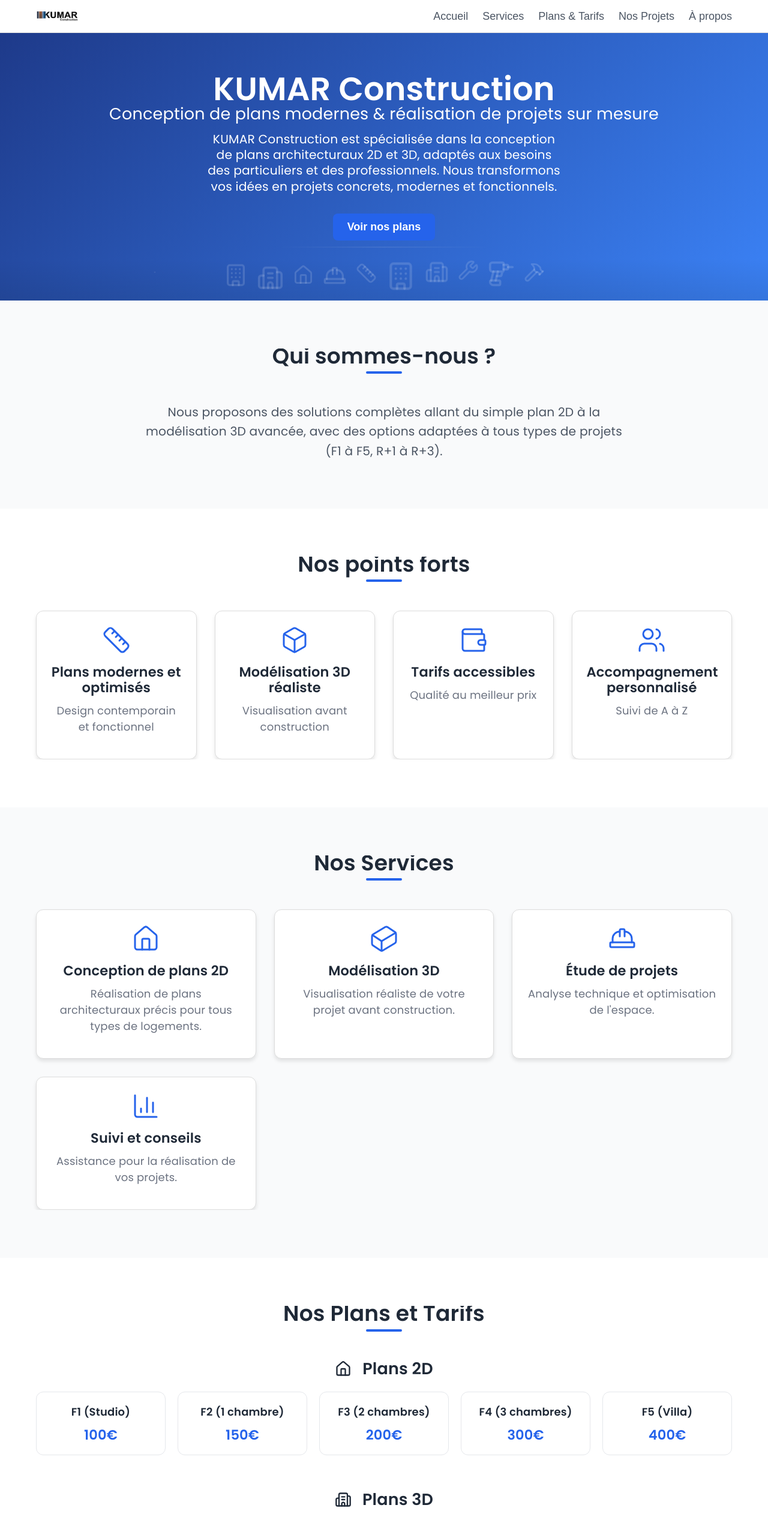
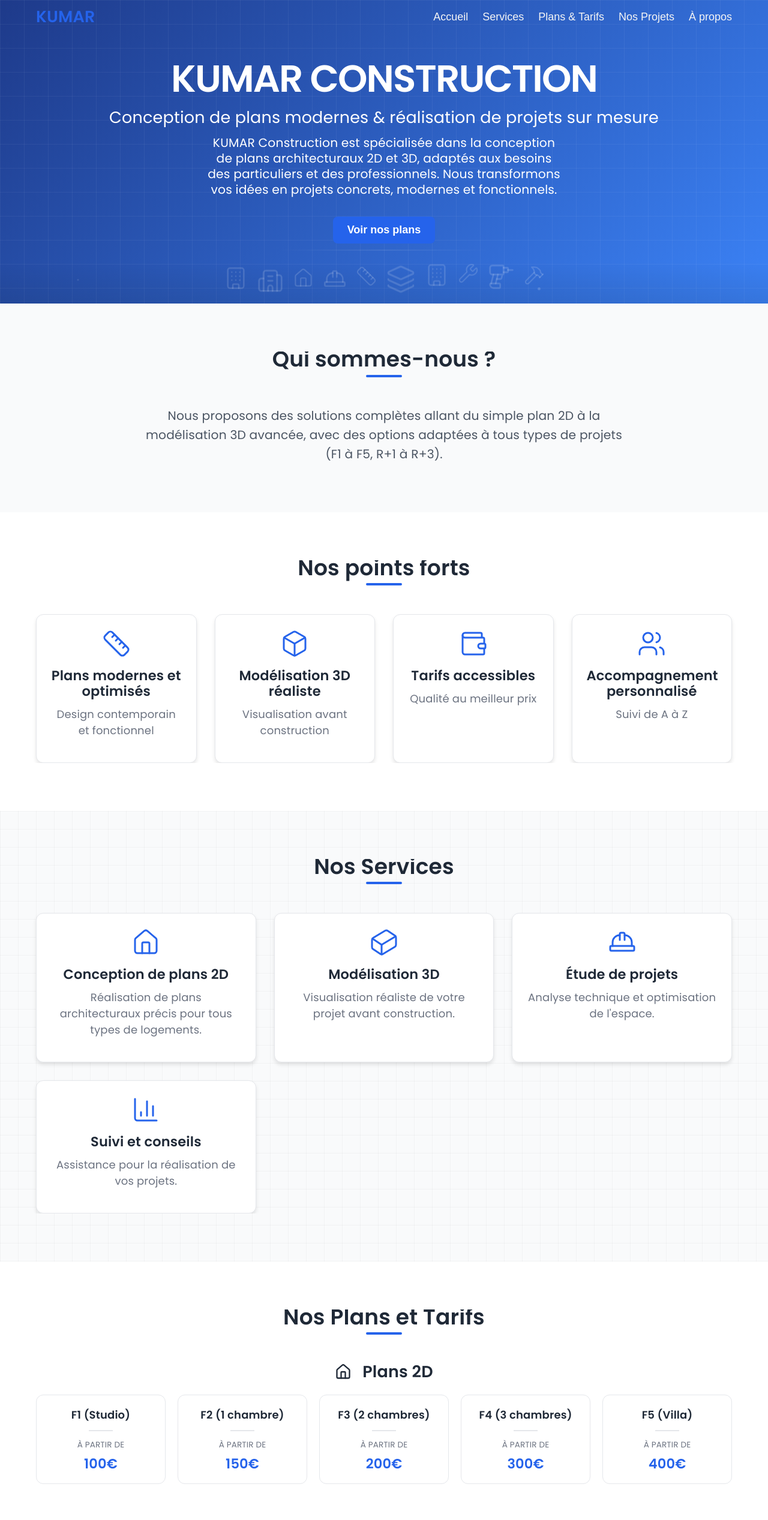
Before and after one commit to MosefSanogo/kumar, a React (Vite) app: page / in a window 1280 px wide. Shown: the top 2534 px of the page at 60% size. Built offline with nearby package versions, Linux system fonts and the light colour scheme.

Commit message:
Second commit

```diff
--- a/src/App.css
+++ b/src/App.css
@@ -8,4 +8,22 @@ body {
   font-family: 'Poppins', 'Inter', -apple-system, BlinkMacSystemFont, 'Segoe UI', Roboto, sans-serif;
   background-color: white;
   color: #1f2937;
+  background-color: #f5f5f5;
 }
+
+/* Classe réutilisable */
+.grid-bg {
+    background-image:
+        linear-gradient(rgba(0, 0, 0, 0.03) 1px, transparent 1px),
+        linear-gradient(90deg, rgba(0, 0, 0, 0.03) 1px, transparent 1px);
+    background-size: 30px 30px;
+}
+
+/* Version sombre pour le footer par exemple */
+.grid-bg-dark {
+    background-color: #1f2937;
+    background-image:
+        linear-gradient(rgba(255, 255, 255, 0.05) 1px, transparent 1px),
+        linear-gradient(90deg, rgba(255, 255, 255, 0.05) 1px, transparent 1px);
+    background-size: 40px 40px;
+}
--- a/src/components/Footer.jsx
+++ b/src/components/Footer.jsx
@@ -3,7 +3,7 @@ import "../styles/Footer.css";
 
 const Footer = () => {
   return (
-    <footer className="footer">
+    <footer className="footer grid-bg-dark ">
       <div className="footer-container">
         <div className="footer-section">
           <h3>KUMAR Construction</h3>
--- a/src/components/Header.jsx
+++ b/src/components/Header.jsx
@@ -1,16 +1,17 @@
 import "../styles/Header.css";
-import { useState } from 'react';
+import { useEffect, useState } from 'react';
 import { Menu, X } from 'lucide-react';
-
 
 const Header = () => {
     const [isMenuOpen, setIsMenuOpen] = useState(false);
+    const [scrolled, setScrolled] = useState(false);
+    const [showLogo, setShowLogo] = useState(false);
 
     const scrollToSection = (sectionId) => {
         const section = document.getElementById(sectionId);
         if (section) {
             section.scrollIntoView({ behavior: 'smooth' });
-      setIsMenuOpen(false); // Ferme le menu après le clic
+            setIsMenuOpen(false);
         }
     };
 
@@ -22,20 +23,45 @@ const Header = () => {
         { name: "À propos", sectionId: "apropos" },
     ];
 
+    useEffect(() => {
+        const handleScroll = () => {
+            const offset = window.scrollY;
+            setScrolled(offset > 10);
+            setShowLogo(offset > 450); // Fusion des deux logiques de scroll
+        };
+
+        window.addEventListener("scroll", handleScroll);
+        return () => window.removeEventListener("scroll", handleScroll);
+    }, []);
+
     return (
-    <header className="header">
+        <header className={`header ${scrolled ? "scrolled" : ""} ${showLogo ? "scrolled-logo": ""} ${isMenuOpen ? "header-open": ""}`}>
             <div className="header-container">
-        <div className="logo" onClick={() => scrollToSection("hero")}>
-          <img src="public\assets\logo.png" alt="Portrait" style={{width:"70px",height:"50px"}}/>
+                <div
+                    className={`logo ${scrolled ? "change" : ""} ${showLogo ? "change-logo": ""}`}
+                    onClick={() => scrollToSection("hero")}
+                >
+                    {showLogo ? (
+                        <img
+                            src="/assets/logo.png"
+                            alt="Kumar Construction Logo"
+                            className="header-logo-img"
+                        />)
+                        :
+                        <span className="logo-text" style={{color: isMenuOpen ? "#333" : ""}}>KUMAR</span>
+                    }
+
                 </div>
 
-        {/* Bouton hamburger (visible sur mobile) */}
-        <button className="hamburger" onClick={() => setIsMenuOpen(!isMenuOpen)}>
-          {isMenuOpen ? <X size={28} /> : <Menu size={28} />}
+                <button
+                    className={"hamburger" + (showLogo ? " change" : "")}
+                    onClick={() => setIsMenuOpen(!isMenuOpen)}
+                    aria-label="Toggle menu"
+                >
+                    {isMenuOpen ? <X size={28}  color={isMenuOpen ? "#333" : ""}/> : <Menu size={28} />}
                 </button>
 
-        {/* Navigation (responsive) */}
-        <nav className={`nav ${isMenuOpen ? 'nav-open' : ''}`}>
+                <nav className={`nav ${isMenuOpen ? 'nav-open' : ''} ${showLogo ? 'nav-change' : ''}`}>
                     {navItems.map((item, index) => (
                         <button
                             key={index}
--- a/src/components/Hero.jsx
+++ b/src/components/Hero.jsx
@@ -1,8 +1,26 @@
 import Button from "./Button";
 import "../styles/Hero.css";
-import { Building, Building2, Home, HardHat, Ruler, Wrench, Hammer, Drill } from "lucide-react";
+import {
+    Building, Building2, Home, HardHat,
+    Ruler, Wrench, Hammer, Drill, Layers
+} from "lucide-react";
 
 const Hero = ({ title, subtitle, description, button1Text, button1Link, button2Text, button2Link }) => {
+
+    // Liste des icônes pour la boucle
+    const icons = [
+        { Icon: Building, size: 40 },
+        { Icon: Building2, size: 45 },
+        { Icon: Home, size: 35 },
+        { Icon: HardHat, size: 40 },
+        { Icon: Ruler, size: 35 },
+        { Icon: Layers, size: 50 }, // Ajout d'une icône de strates/plans
+        { Icon: Building, size: 40 },
+        { Icon: Wrench, size: 35 },
+        { Icon: Drill, size: 45 },
+        { Icon: Hammer, size: 35 }
+    ];
+
     const scrollToSection = (hash) => {
         const sectionId = hash.replace('#', '');
         const section = document.getElementById(sectionId);
@@ -12,40 +30,45 @@ const Hero = ({ title, subtitle, description, button1Text, button1Link, button2T
     };
 
     return (
-        <div className="hero">
+        <section className="hero">
             <div className="hero-container">
                 <h1 className="hero-title">{title}</h1>
                 <p className="hero-subtitle">{subtitle}</p>
                 <p className="hero-description">{description}</p>
                 <div className="hero-buttons">
-                    <Button onClick={() => scrollToSection(button1Link)}>{button1Text}</Button>
-                    {button2Text && <Button onClick={() => scrollToSection(button2Link)} variant="secondary">{button2Text}</Button>}
+                    <Button onClick={() => scrollToSection(button1Link)}>
+                        {button1Text}
+                    </Button>
+                    {button2Text && (
+                        <Button
+                            onClick={() => scrollToSection(button2Link)}
+                            variant="secondary"
+                        >
+                            {button2Text}
+                        </Button>
+                    )}
                 </div>
             </div>
 
-            {/* Effet de buildings animés */}
-            <div className="buildings">
-                <Building className="building-icon" size={40} />
-                <Building2 className="building-icon" size={45} />
-                <Home className="building-icon" size={35} />
-                <HardHat className="building-icon" size={40} />
-                <Ruler className="building-icon" size={35} />
-                <Building className="building-icon" size={50} />
-                <Building2 className="building-icon" size={40} />
-                <Wrench className="building-icon" size={35} />
-                <Drill className="building-icon" size={45} />
-                <Hammer className="building-icon" size={35} />
+            {/* Décoration : Buildings */}
+            <div className="buildings" aria-hidden="true">
+                {icons.map(({ Icon, size }, index) => (
+                    <Icon
+                        key={index}
+                        className="building-icon"
+                        size={size}
+                        strokeWidth={1.5} // Traits plus fins pour un look plus "dessin technique"
+                    />
+                ))}
             </div>
 
-            {/* Effet de poussière/construction */}
-            <div className="construction-dust">
-                <div className="dust dust-1"></div>
-                <div className="dust dust-2"></div>
-                <div className="dust dust-3"></div>
-                <div className="dust dust-4"></div>
-                <div className="dust dust-5"></div>
+            {/* Décoration : Particules de poussière */}
+            <div className="construction-dust" aria-hidden="true">
+                {[...Array(5)].map((_, i) => (
+                    <div key={i} className={`dust dust-${i + 1}`}></div>
+                ))}
             </div>
-        </div>
+        </section>
     );
 };
 
--- a/src/components/PricingCard.jsx
+++ b/src/components/PricingCard.jsx
@@ -4,7 +4,11 @@ const PricingCard = ({ title, price, is3D = false }) => {
   return (
     <div className={`pricing-card ${is3D ? "pricing-card-3d" : ""}`}>
       <h3 className="pricing-card-title">{title}</h3>
-      <p className="pricing-card-price">{price}</p>
+      <div className="pricing-divider"></div>
+      <p className="pricing-card-price">
+        <span className="price-unit">À partir de</span>
+        {price}
+      </p>
     </div>
   );
 };
--- a/src/pages/Accueil.css
+++ b/src/pages/Accueil.css
@@ -12,6 +12,7 @@ section {
 }
 #hero{
     padding: 0;
+    margin: 0;
 }
 /* Présentation */
 .presentation {
@@ -90,6 +91,7 @@ section {
   border-radius: 8px;
   text-align: center;
   min-width: 120px;
+  border: 1px solid #ddd;
 }
 
 .option-level {
@@ -219,7 +221,10 @@ section {
   section {
     padding: 50px 0;
   }
-
+  #hero{
+    padding: 0;
+    margin: 0;
+}
   .contact-content {
     grid-template-columns: 1fr;
     gap: 30px;
--- a/src/pages/Accueil.jsx
+++ b/src/pages/Accueil.jsx
@@ -56,17 +56,17 @@ const Accueil = () => {
         {
             title: "Maison moderne F3",
             description: "Plan 2D + rendu 3D - Une maison familiale alliant modernité et fonctionnalité.",
-            imageUrl: "https://via.placeholder.com/400x300?text=Maison+F3"
+            imageUrl: "https://th.bing.com/th/id/R.c835f327306977e2d1f4d9f793fd4ac5?rik=yb8VPuVtt55s3A&pid=ImgRaw&r=0"
         },
         {
             title: "Villa contemporaine F5",
             description: "Design moderne avec étage - Villa spacieuse aux lignes épurées.",
-            imageUrl: "https://via.placeholder.com/400x300?text=Villa+F5"
+            imageUrl: "https://th.bing.com/th/id/R.3e4a5e26bd38d9aeeb14576d76fcf5c2?rik=tM1cCgBotrqwUw&pid=ImgRaw&r=0"
         },
         {
             title: "Projet personnel sur mesure",
             description: "Illustration de notre savoir-faire en conception architecturale et modélisation 3D.",
-            imageUrl: "https://via.placeholder.com/400x300?text=Projet+Personnel"
+            imageUrl: "https://www.bati-solar.fr/wp-content/uploads/2018/10/telecharger-logiciel-pour-meilleur-construire-sa-maison-en-3d-gratuit-.jpg"
         },
     ];
 
@@ -115,7 +115,7 @@ const Accueil = () => {
             </section>
 
             {/* Section SERVICES */}
-            <section id="services" className="services-section">
+            <section id="services" className="services-section grid-bg">
                 <div className="container">
                     <SectionTitle>Nos Services</SectionTitle>
                     <div className="services-grid">
--- a/src/styles/Card.css
+++ b/src/styles/Card.css
@@ -47,3 +47,29 @@
   font-weight: bold;
   font-size: 1.125rem;
 }
+
+
+/* Dans ton .card */
+.card {
+  position: relative;
+  overflow: hidden; /* Pour contenir l'effet de bordure si besoin */
+  background: #ffffff;
+  border: 1px solid #e5e7eb; /* Un gris plus doux que #ddd */
+}
+
+.card::before {
+  content: "";
+  position: absolute;
+  top: 0;
+  left: 0;
+  width: 100%;
+  height: 4px;
+  background: #2563eb;
+  transform: scaleX(0);
+  transition: transform 0.3s ease;
+  transform-origin: left;
+}
+
+.card:hover::before {
+  transform: scaleX(1);
+}
--- a/src/styles/Header.css
+++ b/src/styles/Header.css
@@ -1,12 +1,23 @@
 .header {
-  background: white;
-  position: sticky;
+  background:  transparent;
+  position: fixed;
   top: 0;
+  right: 0;
+  left: 0;
   z-index: 1000;
-  overflow: hidden;
-  border-bottom: 1px solid #ddd;
+  margin: 0;
 }
 
+.header.scrolled{
+    transition: filter 0.3s ease-in-out;
+    backdrop-filter: blur(100px);
+  }
+.header.scrolled-logo,
+.header.header-open{
+    background-color: #fff;
+    border-bottom: 1px solid #ddd;
+    color: #333;
+}
 .header-container {
   max-width: 1200px;
   margin: 0 auto;
@@ -23,10 +34,21 @@
   color: #2563eb;
   cursor: pointer;
   transition: color 0.3s ease;
+  padding: 15px 0;
 }
-
+.logo.change{
+   color: #fff
+}
+.logo.change-logo{
+   padding: 0;
+}
 .logo:hover {
   color: #1d4ed8;
+}
+.header-logo-img{
+    width: 90px;
+    height: 70px;
+    object-fit: cover;
 }
 
 /* Bouton hamburger (caché sur desktop) */
@@ -35,9 +57,13 @@
   background: none;
   border: none;
   cursor: pointer;
-  color: #1f2937;
+  color: #fff;
   transition: color 0.3s ease;
   outline: none;
+}
+
+.hamburger.change{
+    color: #333
 }
 
 .hamburger:hover {
@@ -53,7 +79,7 @@
 .nav-link {
   background: none;
   border: none;
-  color: #4b5563;
+  color: #f5f5f5;
   font-size: 1rem;
   cursor: pointer;
   padding: 8px 0;
@@ -64,6 +90,9 @@
 .nav-link:hover {
   color: #2563eb;
 }
+.nav-change .nav-link{
+    color: #4b5563
+}
 
 /* Mobile styles */
 @media (max-width: 768px) {
@@ -73,7 +102,7 @@
 
   .nav {
     position: fixed;
-    top: 63px;
+    top: 54px;
     left: -100%;
     width: 100%;
     height: calc(100vh - 70px);
@@ -97,5 +126,10 @@
     padding: 12px;
     width: 100%;
     text-align: center;
+    color: #4b5563;
   }
+  .header-logo-img{
+    width: 70px;
+    height: 50px;
 }
+}
--- a/src/styles/Hero.css
+++ b/src/styles/Hero.css
@@ -1,9 +1,48 @@
 .hero {
-    background: linear-gradient(135deg, #1e3a8a 0%, #3b82f6 100%);
+    background-image:
+        linear-gradient(rgba(255, 255, 255, 0.05) 1px, transparent 1px),
+        linear-gradient(90deg, rgba(255, 255, 255, 0.05) 1px, transparent 1px),
+        linear-gradient(135deg, #1e3a8a 0%, #3b82f6 100%);
+
+    /* On aligne les tailles avec l'ordre des images */
+    background-size: 40px 40px, 40px 40px, 100% 100%;
+
     color: white;
-    padding: 80px 20px 100px 20px;
+    padding: 100px 20px;
     position: relative;
     overflow: hidden;
+}
+
+.hero::after {
+    content: "";
+    position: absolute;
+    top: 0;
+    left: 0;
+    width: 100%;
+    height: 100%;
+    /* On crée une ligne lumineuse horizontale */
+    background: linear-gradient(to bottom,
+            transparent 0%,
+            rgba(255, 255, 255, 0.05) 45%,
+            rgba(255, 255, 255, 0.2) 50%,
+            rgba(255, 255, 255, 0.05) 55%,
+            transparent 100%);
+    background-size: 100% 20px;
+    /* Épaisseur de la ligne */
+    background-repeat: no-repeat;
+    z-index: 3;
+    pointer-events: none;
+    animation: laserScan 4s linear infinite;
+}
+
+@keyframes laserScan {
+    0% {
+        background-position: 0 -20px;
+    }
+
+    100% {
+        background-position: 0 100vh;
+    }
 }
 
 .hero-container {
@@ -15,9 +54,13 @@
 }
 
 .hero-title {
-    font-size: 3rem;
-    font-weight: bold;
-    margin-bottom: 16px;
+    font-size: 3.5rem;
+    font-weight: 800;
+    letter-spacing: -0.03em;
+    /* Plus serré pour un look pro */
+    text-transform: uppercase;
+    line-height: 1;
+    margin-bottom: 20px;
     animation: fadeInUp 0.8s ease;
 }
 
@@ -56,13 +99,14 @@
     justify-content: center;
     gap: 15px;
     padding: 10px 20px;
-    background: linear-gradient(to top, rgba(0,0,0,0.1), transparent);
+    background: linear-gradient(to top, rgba(0, 0, 0, 0.1), transparent);
     z-index: 1;
 }
 
 .building-icon {
     color: rgba(255, 255, 255, 0.15);
-    transition: all 0.3s ease;
+    transition: color 0.3s ease;
+    will-change: transform;
     animation: floatBuilding 3s ease-in-out infinite;
 }
 
@@ -72,21 +116,53 @@
 }
 
 /* Animations individuelles pour chaque icône */
-.building-icon:nth-child(1) { animation-delay: 0s; }
-.building-icon:nth-child(2) { animation-delay: 0.3s; }
-.building-icon:nth-child(3) { animation-delay: 0.6s; }
-.building-icon:nth-child(4) { animation-delay: 0.9s; }
-.building-icon:nth-child(5) { animation-delay: 1.2s; }
-.building-icon:nth-child(6) { animation-delay: 1.5s; }
-.building-icon:nth-child(7) { animation-delay: 1.8s; }
-.building-icon:nth-child(8) { animation-delay: 2.1s; }
-.building-icon:nth-child(9) { animation-delay: 2.4s; }
-.building-icon:nth-child(10) { animation-delay: 2.7s; }
+.building-icon:nth-child(1) {
+    animation-delay: 0s;
+}
+
+.building-icon:nth-child(2) {
+    animation-delay: 0.3s;
+}
+
+.building-icon:nth-child(3) {
+    animation-delay: 0.6s;
+}
+
+.building-icon:nth-child(4) {
+    animation-delay: 0.9s;
+}
+
+.building-icon:nth-child(5) {
+    animation-delay: 1.2s;
+}
+
+.building-icon:nth-child(6) {
+    animation-delay: 1.5s;
+}
+
+.building-icon:nth-child(7) {
+    animation-delay: 1.8s;
+}
+
+.building-icon:nth-child(8) {
+    animation-delay: 2.1s;
+}
+
+.building-icon:nth-child(9) {
+    animation-delay: 2.4s;
+}
+
+.building-icon:nth-child(10) {
+    animation-delay: 2.7s;
+}
 
 @keyframes floatBuilding {
-    0%, 100% {
+
+    0%,
+    100% {
         transform: translateY(0px);
     }
+
     50% {
         transform: translateY(-8px);
     }
@@ -107,40 +183,42 @@
     bottom: 0;
     background: rgba(255, 255, 255, 0.3);
     border-radius: 50%;
-    animation: dustFloat 2s ease-out infinite;
+    animation: dustFloat 3s ease-out infinite;
 }
 
-.dust-1 {
-    left: 20%;
+.dust:nth-child(1) {
+    left: 10%;
     width: 4px;
     height: 4px;
     animation-delay: 0s;
 }
 
-.dust-2 {
-    left: 35%;
+.dust:nth-child(2) {
+    left: 30%;
     width: 6px;
     height: 6px;
-    animation-delay: 0.7s;
+    animation-delay: 1s;
 }
 
-.dust-3 {
-    left: 55%;
+.dust:nth-child(3) {
+    left: 50%;
     width: 3px;
     height: 3px;
-    animation-delay: 1.4s;
+    animation-delay: 2s;
 }
-.dust-4 {
+
+.dust:nth-child(4) {
     left: 70%;
+    width: 5px;
+    height: 5px;
+    animation-delay: 0.5s;
+}
+
+.dust:nth-child(5) {
+    left: 90%;
     width: 4px;
     height: 4px;
-    animation-delay: 2.1s;
-}
-.dust-3 {
-    left: 85%;
-    width: 6px;
-    height: 6px;
-    animation-delay: 2.8s;
+    animation-delay: 1.5s;
 }
 
 @keyframes dustFloat {
@@ -148,6 +226,7 @@
         transform: translateY(0) scale(1);
         opacity: 0.6;
     }
+
     100% {
         transform: translateY(-60px) scale(0);
         opacity: 0;
@@ -160,6 +239,7 @@
         opacity: 0;
         transform: translateY(30px);
     }
+
     to {
         opacity: 1;
         transform: translateY(0);
@@ -174,15 +254,18 @@
     left: 0;
     right: 0;
     height: 2px;
-    background: linear-gradient(90deg, transparent, rgba(255,255,255,0.3), transparent);
+    background: linear-gradient(90deg, transparent, rgba(255, 255, 255, 0.3), transparent);
     animation: waveLine 3s ease-in-out infinite;
 }
 
 @keyframes waveLine {
-    0%, 100% {
+
+    0%,
+    100% {
         opacity: 0;
         transform: scaleX(0);
     }
+
     50% {
         opacity: 1;
         transform: scaleX(1);
@@ -192,7 +275,7 @@
 /* Media Queries */
 @media (max-width: 768px) {
     .hero {
-        padding: 60px 20px 80px 20px;
+        padding: 90px 20px 80px 20px;
     }
 
     .hero-title {
@@ -210,6 +293,13 @@
     .building-icon {
         transform: scale(0.8);
     }
+
+    .hero-container {
+        max-width: 550px;
+        /* Un peu plus étroit pour forcer le texte à être centré et compact */
+        margin: 0 auto 32px auto;
+        line-height: 1.6;
+    }
 }
 
 @media (max-width: 480px) {
--- a/src/styles/PricingCard.css
+++ b/src/styles/PricingCard.css
@@ -17,8 +17,10 @@
   border-color: #93c5fd;
 }
 
-.pricing-card-3d:hover{
-    transform: perspective(1000px) rotateY(15deg);
+.pricing-card-3d:hover {
+  transform: perspective(1000px) rotateX(5deg) rotateY(10deg);
+  border-color: #2563eb;
+  box-shadow: -10px 15px 30px rgba(37, 99, 235, 0.2);
 }
 
 .pricing-card-title {
@@ -33,3 +35,32 @@
   color: #2563eb;
   font-weight: bold;
 }
+
+
+
+/* Un petit séparateur subtil */
+.pricing-divider {
+  width: 40px;
+  height: 2px;
+  background: #e5e7eb;
+  margin: 0 auto 10px auto;
+  transition: width 0.3s ease;
+}
+
+.pricing-card:hover .pricing-divider {
+  width: 60px;
+  background: #2563eb;
+}
+
+.pricing-card-price {
+  display: flex;
+  flex-direction: column;
+  gap: 4px;
+}
+
+.price-unit {
+  font-size: 0.75rem;
+  color: #6b7280;
+  font-weight: normal;
+  text-transform: uppercase;
+}
```
Lines whose indentation alone changed are shown as unchanged.
